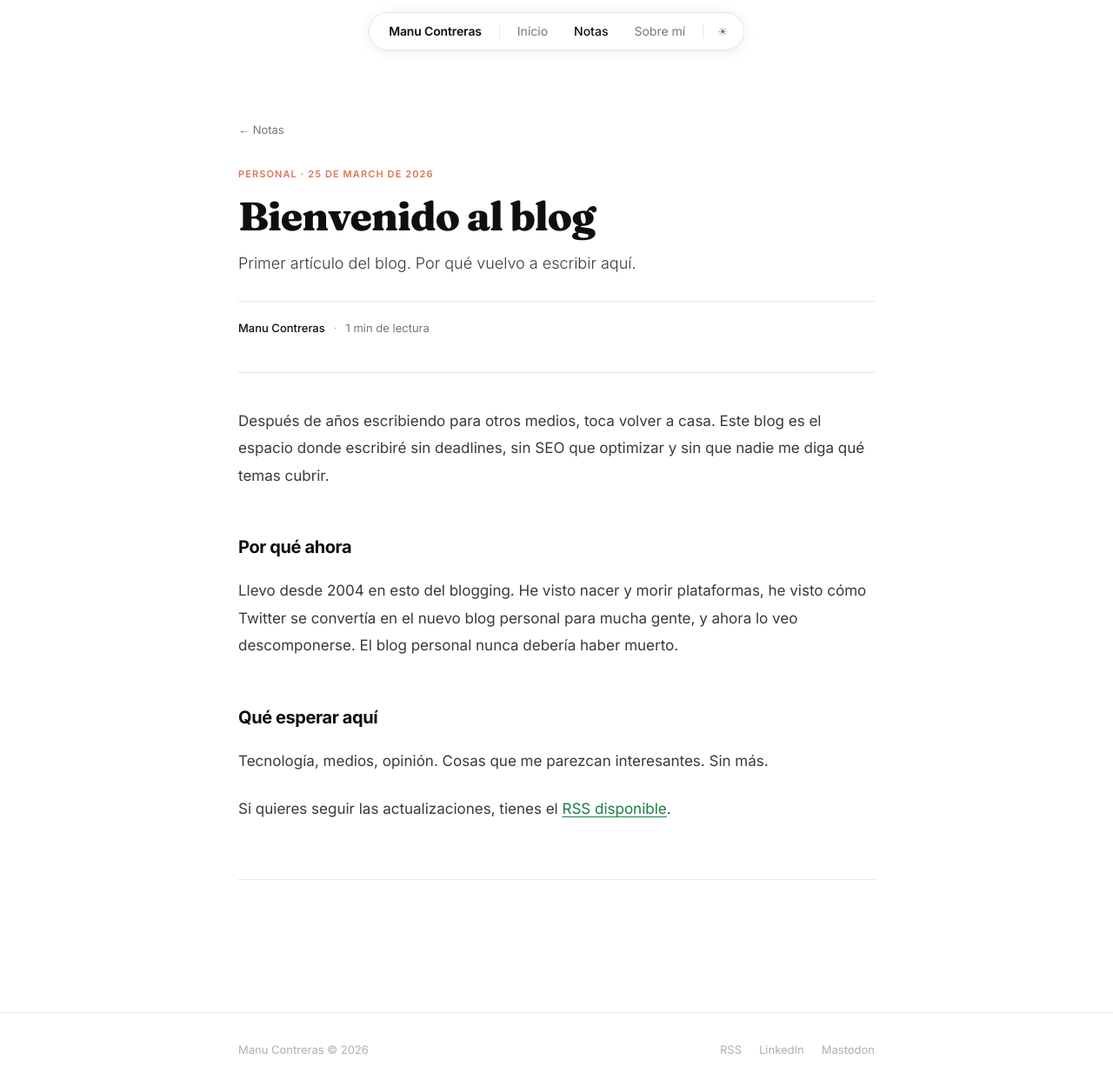
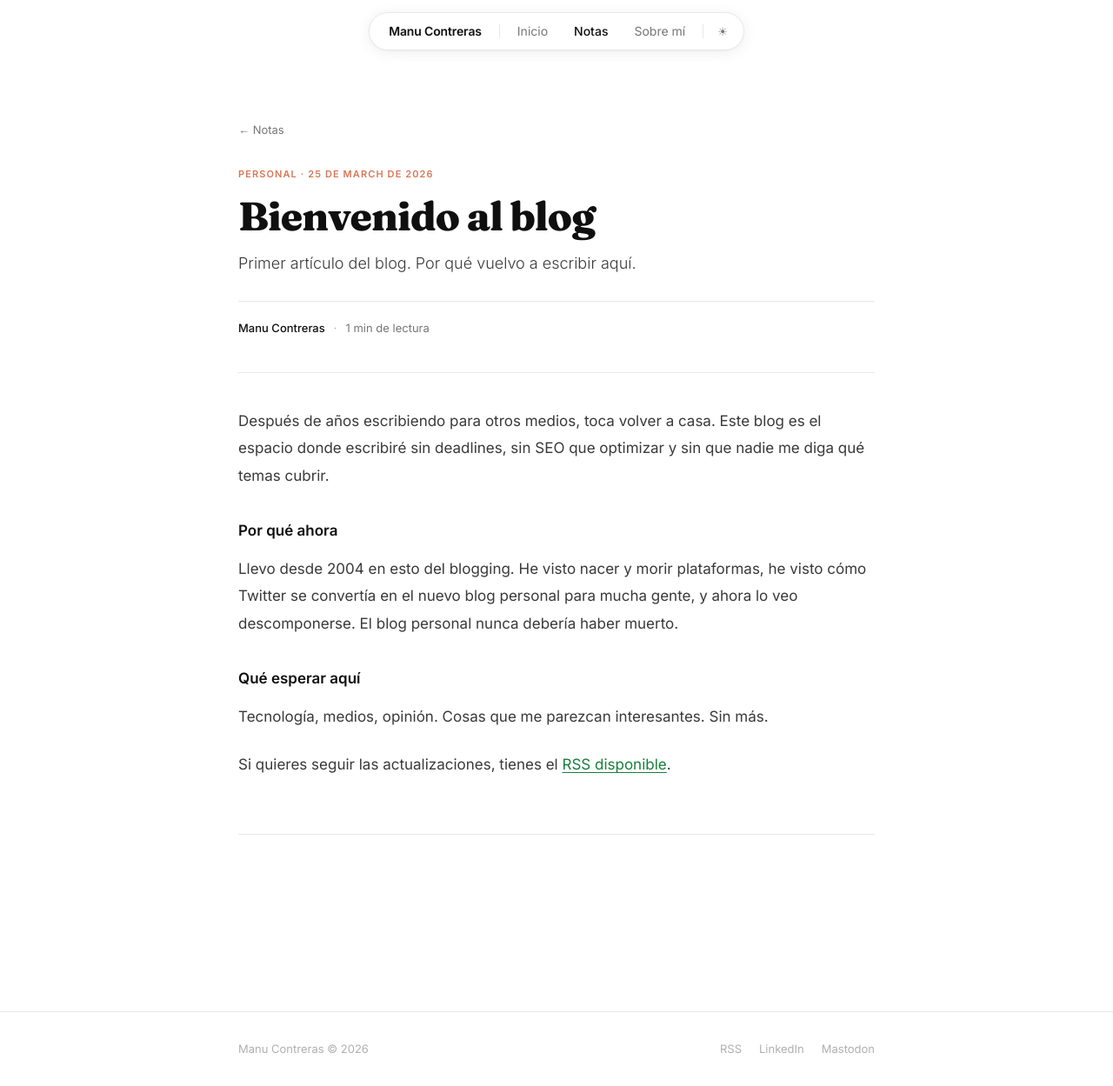
Before and after one commit to mcontreras/mcontreras.github.io, a Jekyll site: the page built from _posts/2026-03-25-bienvenido-al-blog.md, in a window 1280 px wide and 1249 px high. Shown: the whole window at 87% size. Built offline with Jekyll 4.4.1, drawn with Linux system fonts in a browser that asks for light colours.

```diff
--- a/_posts/2026-03-25-bienvenido-al-blog.md
+++ b/_posts/2026-03-25-bienvenido-al-blog.md
@@ -9,11 +9,11 @@ description: Primer artículo del blog. Por qué vuelvo a escribir aquí.
 
 Después de años escribiendo para otros medios, toca volver a casa. Este blog es el espacio donde escribiré sin deadlines, sin SEO que optimizar y sin que nadie me diga qué temas cubrir.
 
-## Por qué ahora
+### Por qué ahora
 
 Llevo desde 2004 en esto del blogging. He visto nacer y morir plataformas, he visto cómo Twitter se convertía en el nuevo blog personal para mucha gente, y ahora lo veo descomponerse. El blog personal nunca debería haber muerto.
 
-## Qué esperar aquí
+### Qué esperar aquí
 
 Tecnología, medios, opinión. Cosas que me parezcan interesantes. Sin más.
 
```
